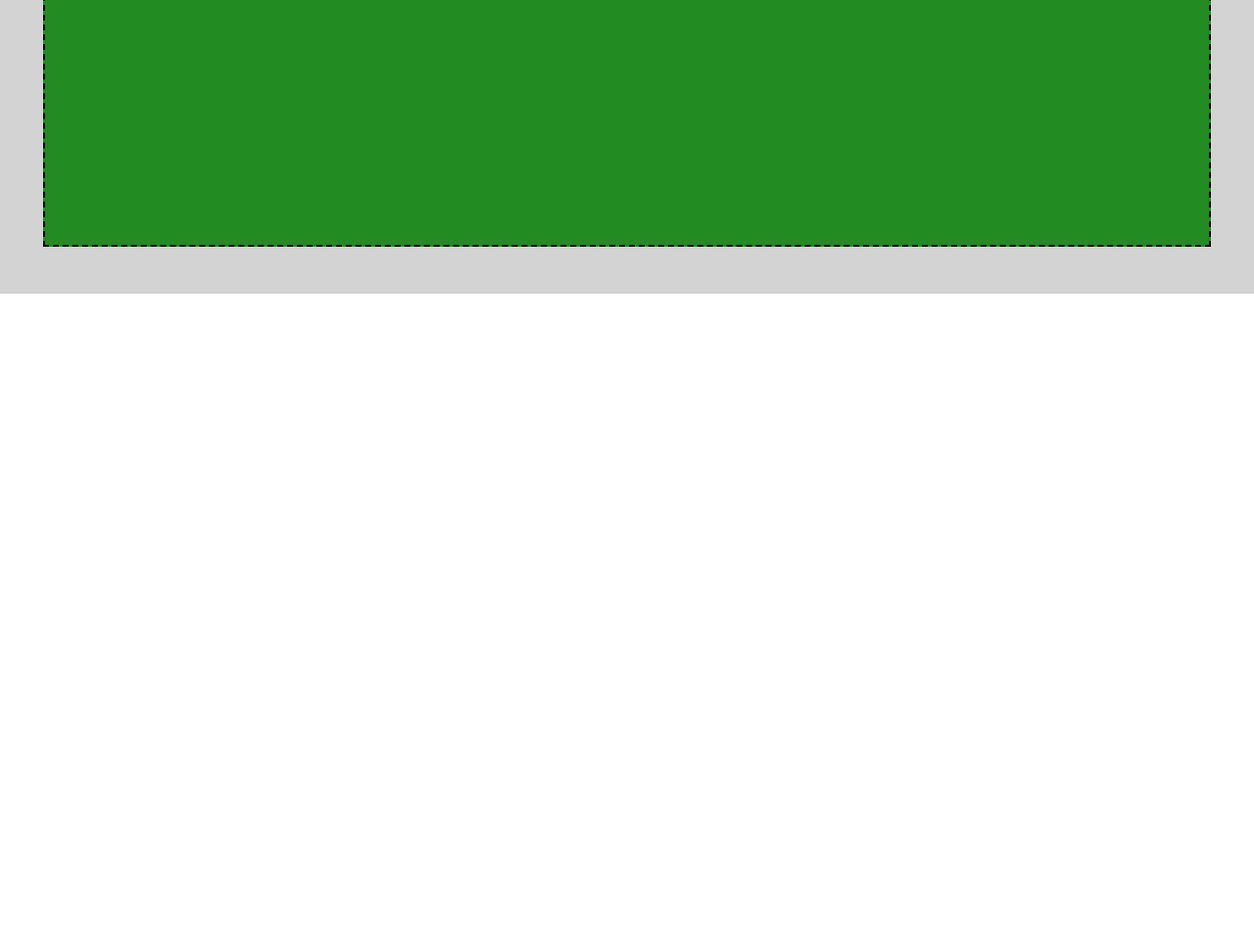
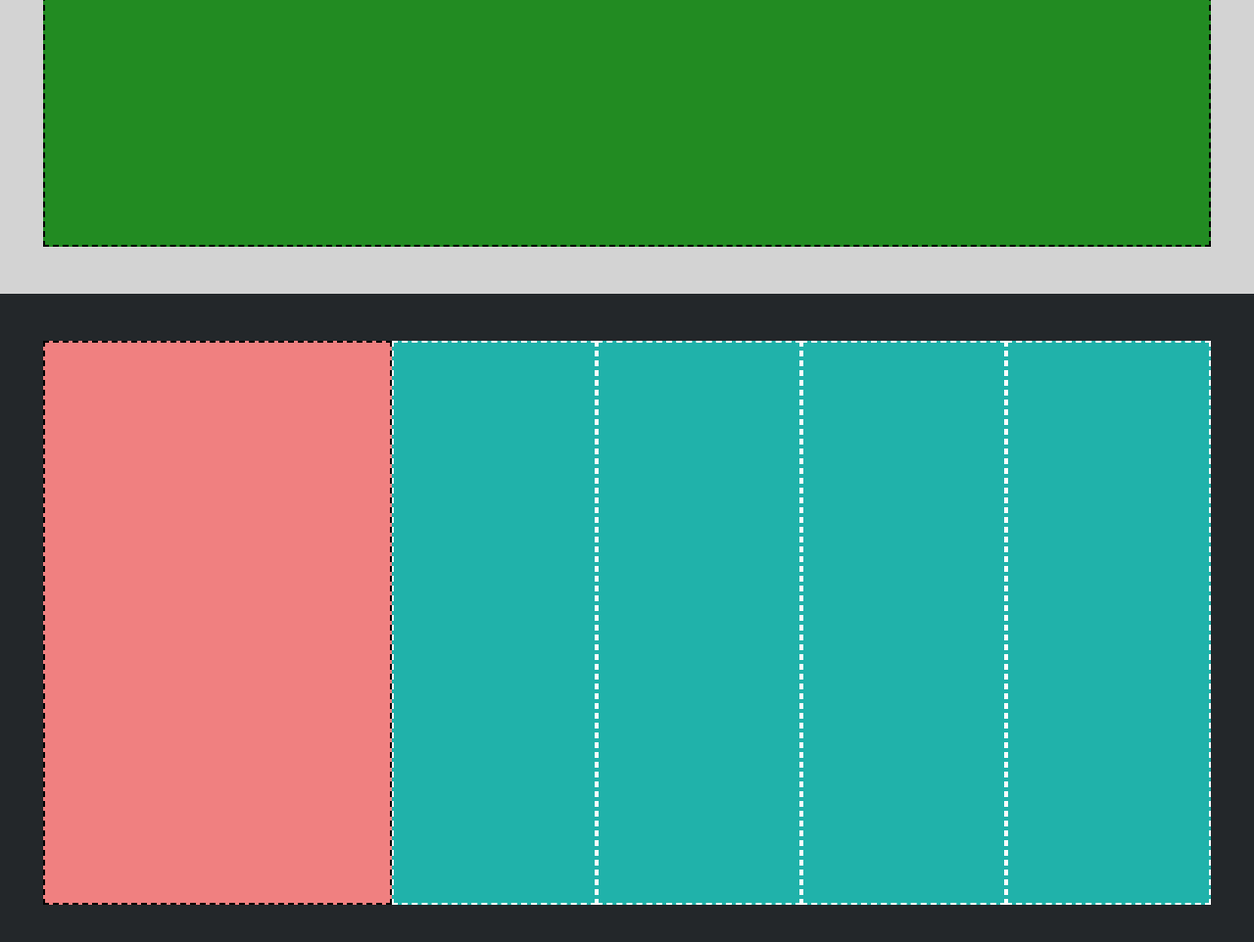
Before and after one commit to vi-ser/htmlcss-struttura-discord, a plain HTML site: page index.html in a window 1280 px wide. Shown: the part 3010-3972 px from the top of the page at 98% size. Before the commit the page ends 3310 px from the top, so only its background shows below. Drawn offline with Linux system fonts and the light colour scheme.

Commit message:
aggiunto footer

```diff
--- a/css/style.css
+++ b/css/style.css
@@ -176,3 +176,35 @@ nav {
     background-color: #228B22;
     border: 2px dashed black;
 }
+
+/* fine quinta sezione */
+
+/* footer */
+footer {
+    padding-top: 48px;
+    padding-bottom: 48px;
+
+    background-color: #23272A;
+}
+
+footer .container {
+    display: flex;
+    justify-content: center;
+}
+
+footer .social {
+    width: 356px;
+    height: 576px;
+
+    background-color: #F08080;
+    border: 2px dashed black;
+}
+
+footer .column {
+    flex-grow: 1;
+
+    background-color: #20B2AA;
+    border: 2px dashed white;
+}
+
+/* fine footer */
--- a/index.html
+++ b/index.html
@@ -89,12 +89,20 @@
 
     <!-- footer -->
     <footer>
+        <div class="container">
+            <div class="social">
+            </div>
+            <div class="column"></div>
+            <div class="column"></div>
+            <div class="column"></div>
+            <div class="column"></div>
+        </div>
 
     </footer>
     <!-- fine footer -->
 
     <!-- footer -->
-    <section id="cta">
+    <section class="cta">
 
     </section>
     <!-- fine footer -->
```
